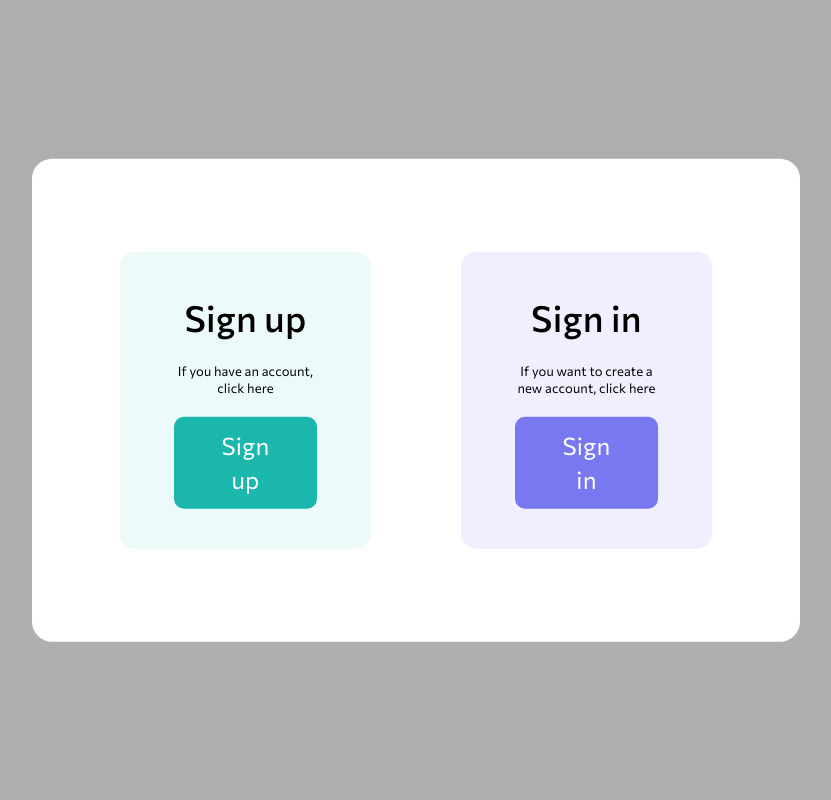
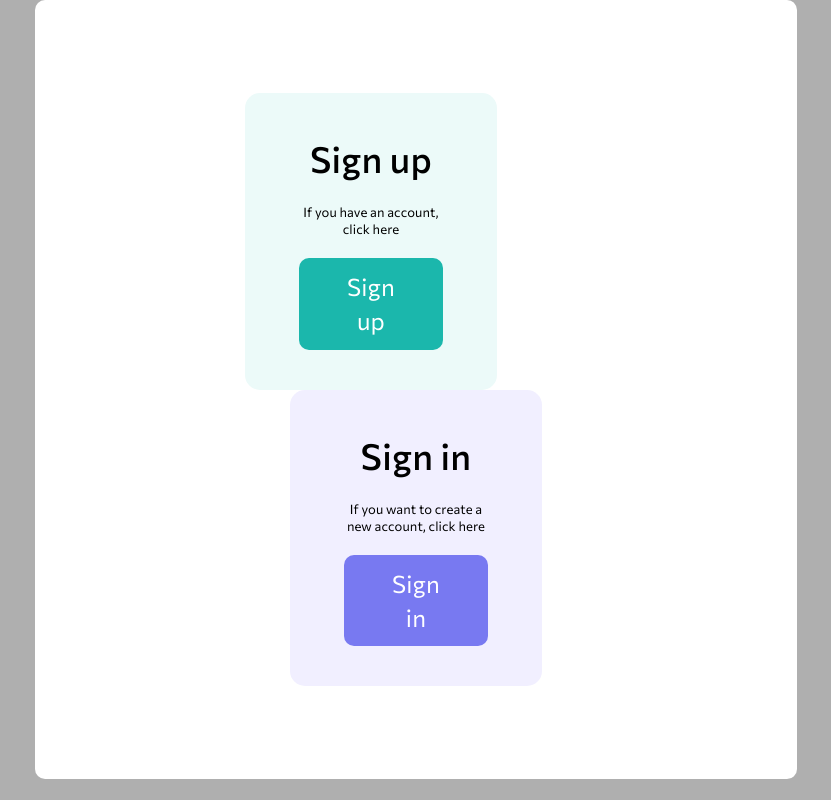
Before and after one commit to glitch-prog/mini-paint, a React (Create React App) app: page / in a window 1280 px wide. Shown: the whole page, without its empty margins (224-1055 px from the left). Built offline with nearby package versions, Linux system fonts and the light colour scheme; no server answers.

Commit message:
styles(CanvasGallery):styles for gallery have been added

```diff
--- /dev/null
+++ b/src/Components/Containers/CanvasGallery/CanvasGallery.css
@@ -0,0 +1,44 @@
+.main__block {
+  width: 762px;
+  display: flex;
+  flex-direction: column;
+  justify-content: space-between;
+  padding-top: 93px;
+  padding-bottom: 93px;
+  padding-left: 88px;
+  padding-right: 88px;
+  background: #ffffff;
+  border-radius: 20px;
+  justify-content: center;
+  align-items: center;
+  position: relative;
+  top: 50%;
+  /* left: 50%;  */
+  transform: translate(-50%, 0%);
+  background-color: #ffffff;
+  border-radius: 20px;
+}
+
+.search__input {
+  width: 400px;
+  height: 47px;
+  border: 2px solid rgba(77, 77, 77, 0.47);
+  box-sizing: border-box;
+  border-radius: 10px;
+  padding-left: 16px;
+  font-family: Commissioner;
+  font-style: normal;
+  font-weight: normal;
+  font-size: 24px;
+  line-height: 140%;
+  outline: none;
+  letter-spacing: 0.01em;
+  color: #000000;
+  margin-bottom: 50px;
+}
+
+.search__input:focus {
+  border: 1px solid #0085ff;
+  box-sizing: border-box;
+  box-shadow: 0px 0px 4px #54a4dd;
+}
--- a/src/Components/Containers/CanvasGallery/CanvasGallery.tsx
+++ b/src/Components/Containers/CanvasGallery/CanvasGallery.tsx
@@ -6,6 +6,7 @@ import { CanvasGalleryCardView } from '../../views/CanvasGalleryCard/CanvasGalle
 import { useDispatch, useSelector } from 'react-redux';
 import { ICard } from './CanvasGallery.interface';
 import { useAppSelector } from '../../../hooks/hooks';
+import './CanvasGallery.css';
 
 export function CanvasGalleryContainer() {
   const cards = useAppSelector((state) => state.gallery.cards);
@@ -43,8 +44,12 @@ export function CanvasGalleryContainer() {
   });
 
   return (
-    <div>
-      <input type='text' onChange={handleChangeFilterUser} />
+    <div className='main__block'>
+      <input
+        className='search__input'
+        type='text'
+        onChange={handleChangeFilterUser}
+      />
       {filteredCards.map((us: ICard) => {
         return <CanvasGalleryCardView key={us.id} us={us} />;
       })}
--- a/src/Components/views/Toolbar/Toolbar.tsx
+++ b/src/Components/views/Toolbar/Toolbar.tsx
@@ -20,7 +20,7 @@ export function ToolbarView({ handleClickSetTool }: IToolbar) {
           <img src={circle} alt='Circle' />
         </button>
         <button className='Straight line' onClick={handleClickSetTool}>
-          <img src={line} alt='Straight line' />
+          <img src={line} alt='Straight Line' />
         </button>
       </>
     </div>
```
